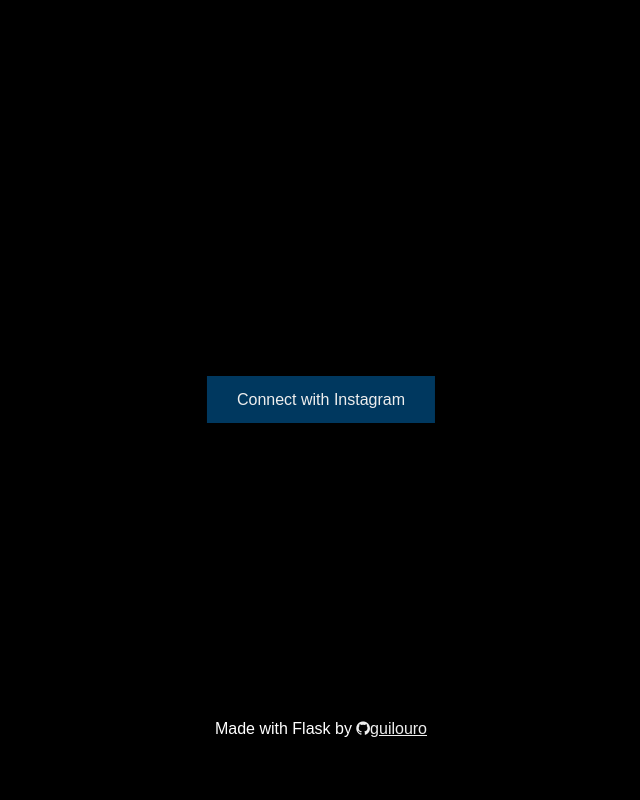
After one commit to guilouro/consumer-instagram, a Flask app: template templates/auth.html in a window 1280 px wide. The commit adds this page. Shown: the whole page, without its empty margins (319-959 px from the left). Run offline with Flask 2, Linux system fonts and the light colour scheme; the template is opened without the code that fills it, so the values that code supplies are empty; some libraries are stand-ins or nearby versions.

Commit message:
auth.html

```diff
--- a/app.py
+++ b/app.py
@@ -19,7 +19,7 @@
 def index():
     try:
         url = auth.get_authorize_url(scope=["likes", "comments"])
-        return '<a href="%s">Connect with Instagram</a>' % url
+        return render_template('auth.html', url=url)
     except Exception as e:
         print e
 
--- /dev/null
+++ b/static/sass/_buttons.sass
@@ -0,0 +1,7 @@
+.btn-auth
+    padding: 15px 30px
+    background-color: $instagram_color
+    text-decoration: none
+
+    &:hover
+        background-color: darken($instagram_color, 5%)
--- /dev/null
+++ b/static/sass/_globals.sass
@@ -0,0 +1,20 @@
+body
+    background-color: #000
+    color: #fff
+
+a
+    color: #eee
+
+header
+    height: 10vh
+
+section
+    height: 80vh
+    width: 100%
+
+.center-content
+    @include j-align(both)
+
+footer
+    height: 10vh
+    text-align: center
--- a/static/sass/_variables.sass
+++ b/static/sass/_variables.sass
@@ -0,0 +1 @@
+$instagram_color: #00385F
--- a/static/sass/style.sass
+++ b/static/sass/style.sass
@@ -1,2 +1,5 @@
+@import 'variables'
 @import 'normalize'
 @import 'jeet/jeet'
+@import 'globals'
+@import 'buttons'
--- /dev/null
+++ b/templates/auth.html
@@ -0,0 +1,5 @@
+{% extends "base.html" %}
+
+{% block content %}
+    <a class="btn-auth" href="{{ url }}">Connect with Instagram</a>
+{% endblock content %}
--- a/templates/base.html
+++ b/templates/base.html
@@ -38,16 +38,19 @@
         <![endif]-->
 
 
+
         <header>
-
+            {% block header %}{% endblock header %}
         </header>
 
         <section>
-            {% block content %}{% endblock content %}
+            <div class="center-content">
+                {% block content %}{% endblock content %}
+            </div>
         </section>
 
-            <footer>
-                <p>Made with Flask by <a href="http://github.com/guilouro/consumer-instagram" target="_blank"> <i class="fa fa-github"></i>guilouro</a></p>
-            </footer>
+        <footer>
+            <span>Made with Flask by <a href="http://github.com/guilouro/consumer-instagram" target="_blank"> <i class="fa fa-github"></i>guilouro</a></span>
+        </footer>
     </body>
 </html>
```
Also changed, not shown: static/css/style.css (+1 -1 lines), 1 other file.
